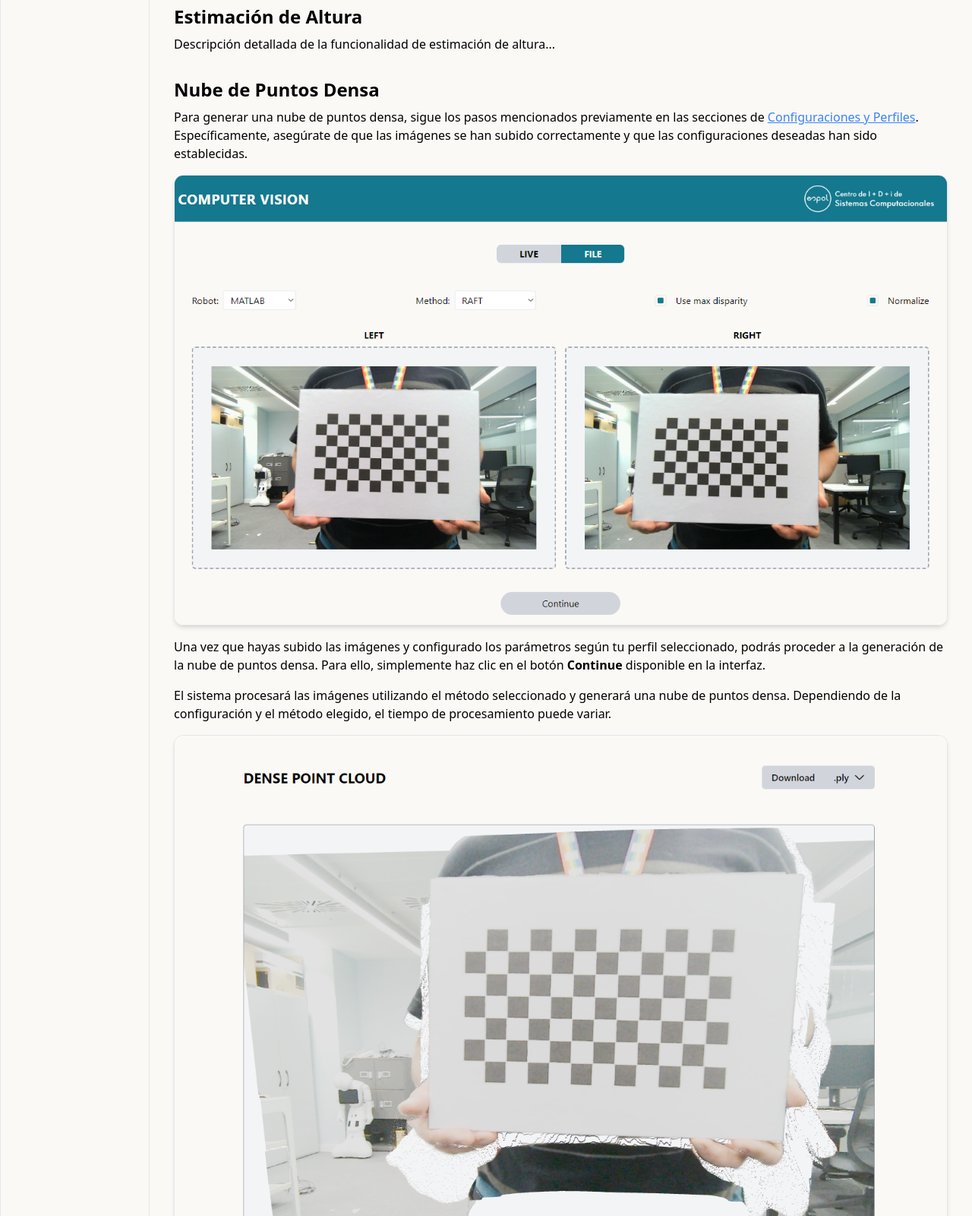
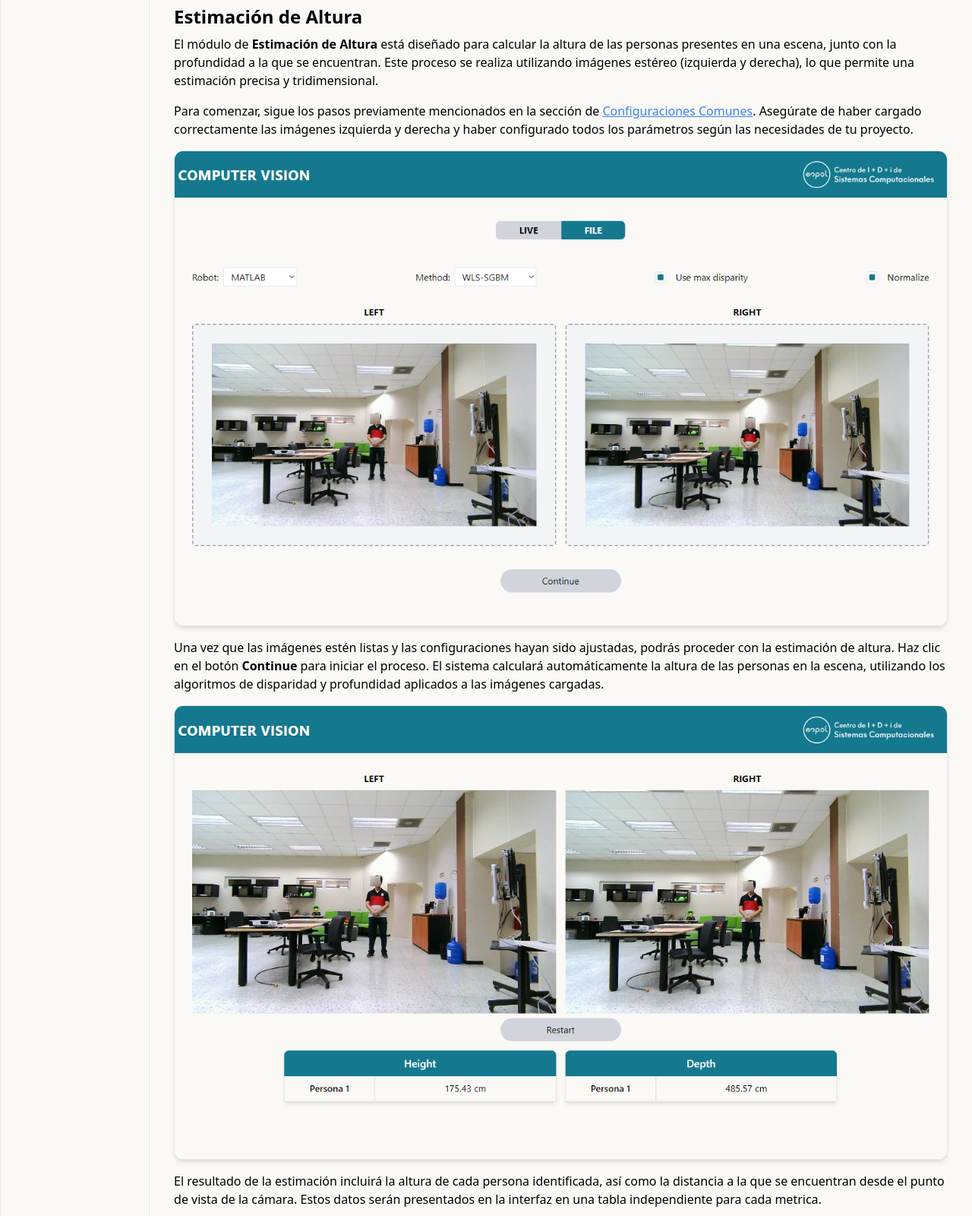
Before and after one commit to cidis-espol-group/stereoVision, an Astro site: page /instructions in a window 1280 px wide. Shown: the part 6300-7900 px from the top of the page at 76% size. Built offline with nearby package versions, Linux system fonts and the light colour scheme; Astro itself is replaced by a stand-in of ours; no server answers.

Commit message:
feat(instructions): height estimation section

```diff
--- a/src/pages/instructions.astro
+++ b/src/pages/instructions.astro
@@ -330,9 +330,27 @@ import Layout from '../layouts/Layout.astro';
 
             <!-- Sección: Estimación de Altura -->
             <section id="height-estimation" class="mb-8">
-                <h2 class="text-2xl font-bold my-2">Estimación de Altura</h2>
-                <p class="mb-4">Descripción detallada de la funcionalidad de estimación de altura...</p>
+                <h2 class="text-2xl font-semibold mb-2">Estimación de Altura</h2>
+                <p class="mb-4">
+                    El módulo de <strong>Estimación de Altura</strong> está diseñado para calcular la altura de las personas presentes en una escena, junto con la profundidad a la que se encuentran. Este proceso se realiza utilizando imágenes estéreo (izquierda y derecha), lo que permite una estimación precisa y tridimensional.
+                </p>
+                <p class="mb-4">
+                    Para comenzar, sigue los pasos previamente mencionados en la sección de <a href="#configuraciones-comunes" class="text-blue-500 underline">Configuraciones Comunes</a>. Asegúrate de haber cargado correctamente las imágenes izquierda y derecha y haber configurado todos los parámetros según las necesidades de tu proyecto.
+                </p>
+                <img src="/assets/height1.png" alt="Estimación de Altura" class="mb-4 mx-auto border shadow-md rounded-xl" />
+
+                <p class="mb-4">
+                    Una vez que las imágenes estén listas y las configuraciones hayan sido ajustadas, podrás proceder con la estimación de altura. Haz clic en el botón <strong>Continue</strong> para iniciar el proceso. El sistema calculará automáticamente la altura de las personas en la escena, utilizando los algoritmos de disparidad y profundidad aplicados a las imágenes cargadas.
+                </p>
+                <img src="/assets/height2.png" alt="Resultados de Estimación de Altura" class="mb-4 mx-auto border shadow-md rounded-xl" />
+
+                <p class="mb-4">
+                    El resultado de la estimación incluirá la altura de cada persona identificada, así como la distancia a la que se encuentran desde el punto de vista de la cámara. Estos datos serán presentados en la interfaz en una tabla independiente para cada metrica.
+                </p>
+
+
             </section>
+
 
             <!-- Sección: Nube de Puntos Densa -->
             <section id="dense-point-cloud" class="mb-8">
@@ -412,9 +430,9 @@ import Layout from '../layouts/Layout.astro';
                   Además, tienes la opción de descargar la nube de puntos generada en diferentes formatos. Al seleccionar el formato deseado y hacer clic en el botón <strong>Download</strong>, se descargará un archivo ZIP que contiene:
               </p>
               <ul class="list-disc list-inside mb-4">
-                  <li>El archivo de la nube de puntos en el formato seleccionado (.ply, .xyz, .pcd, .pts, .xyzrgb).</li>
+                  <li>Un archivo (Por persona) de la nube de puntos en el formato seleccionado (.ply, .xyz, .pcd, .pts, .xyzrgb).</li>
                   <li>
-                      Un archivo CSV que contiene los keypoints identificados de la persona en la escena, siguiendo la estructura de etiquetado de YOLOv8. Este archivo solo estará presente si se eligió el modo <strong>Keypoints</strong>. Si se eligió el modo <strong>ROI</strong>, el archivo CSV estará vacío.
+                      Un archivo CSV (Por persona) que contiene los Keypoints identificados de la persona en la escena, siguiendo la estructura de etiquetado de YOLOv8. Este archivo solo estará presente si se eligió el modo <strong>Keypoints</strong>. Si se eligió el modo <strong>ROI</strong>, el archivo CSV estará vacío.
                   </li>
               </ul>
               <p class="mb-4">
```
Also changed, not shown: public/assets/height1.png (added), public/assets/height2.png (added).
